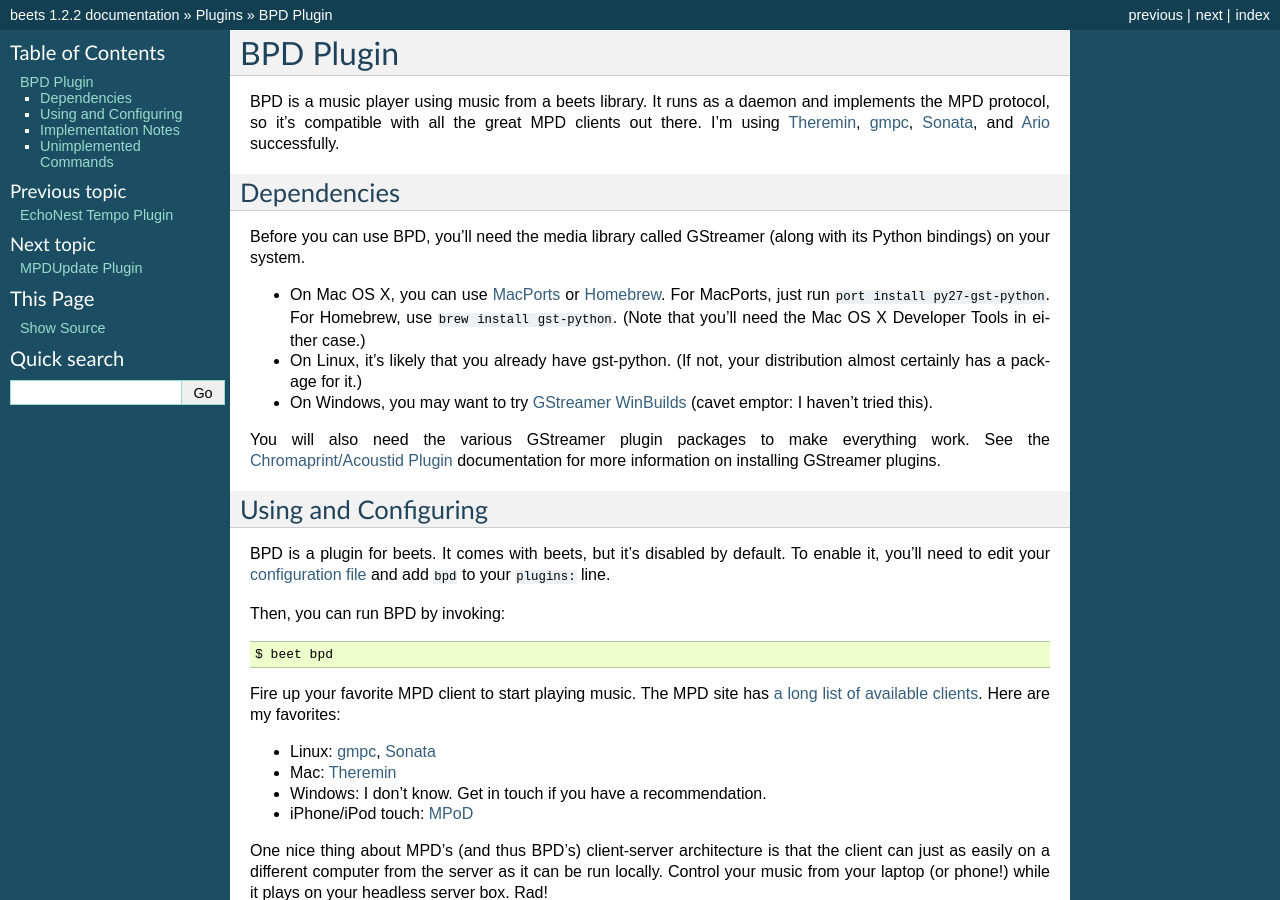
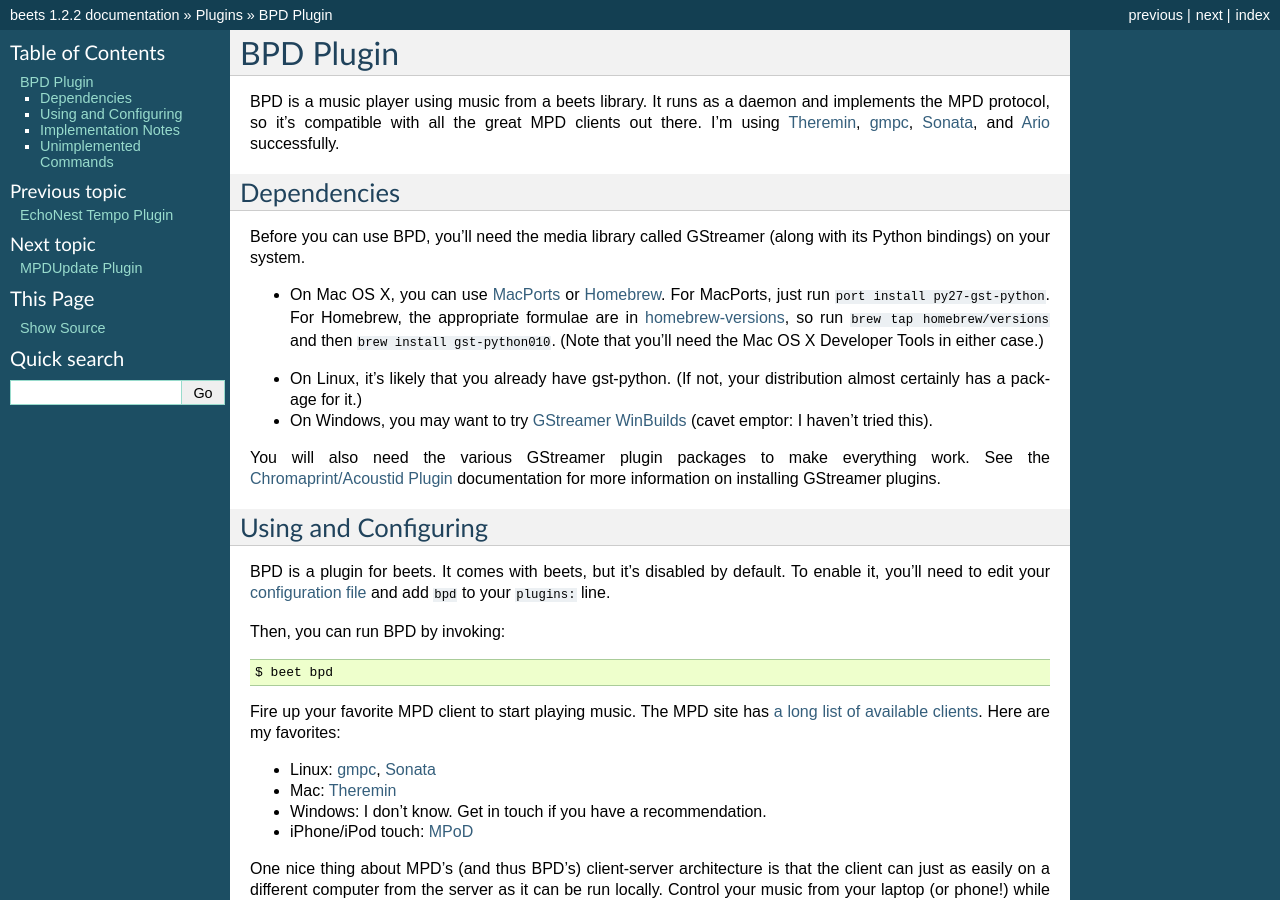
Before and after one commit to google-code-export/beets, a Sphinx documentation site: the page built from docs/plugins/bpd.rst, in a window 1280 px wide and 900 px high. Built offline with Sphinx 7.4.7, drawn with Linux system fonts in a browser that asks for light colours.

Commit message:
fix homebrew gstreamer instructions

```diff
--- a/docs/changelog.rst
+++ b/docs/changelog.rst
@@ -186,7 +186,7 @@
 
 
 1.1.0 (April 29, 2013)
----------------------
+----------------------
 
 This final release of 1.1 brings a little polish to the betas that introduced
 the new configuration system. The album art and lyrics plugins also got a
--- a/docs/plugins/bpd.rst
+++ b/docs/plugins/bpd.rst
@@ -17,9 +17,12 @@
 with its Python bindings) on your system.
 
 * On Mac OS X, you can use `MacPorts`_ or `Homebrew`_. For MacPorts, just run
-  ``port install py27-gst-python``. For Homebrew, use ``brew install
-  gst-python``. (Note that you'll need the Mac OS X Developer Tools in either
-  case.)
+  ``port install py27-gst-python``. For Homebrew, the appropriate formulae are
+  in `homebrew-versions`_, so run ``brew tap homebrew/versions`` and then
+  ``brew install gst-python010``. (Note that you'll need the Mac OS X
+  Developer Tools in either case.)
+
+.. _homebrew-versions: https://github.com/Homebrew/homebrew-versions
 
 * On Linux, it's likely that you already have gst-python. (If not, your
   distribution almost certainly has a package for it.)
```
Also changed, not shown: 1 other file.
